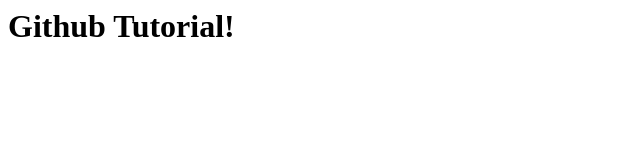
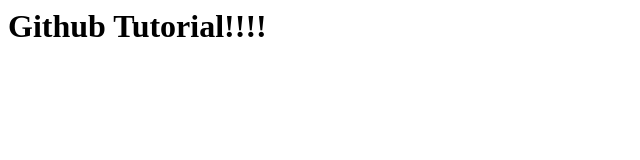
Before and after one commit to aecs71/pluralsight-github, a plain HTML site: page index.html in a window 1280 px wide. Shown: the full height of the page, 0-640 px from the left. Drawn offline with Linux system fonts and the light colour scheme.

Commit message:
added exclam

```diff
--- a/index.html
+++ b/index.html
@@ -1 +1 @@
-<h1>Github Tutorial!</h1>
+<h1>Github Tutorial!!!!</h1>
```
